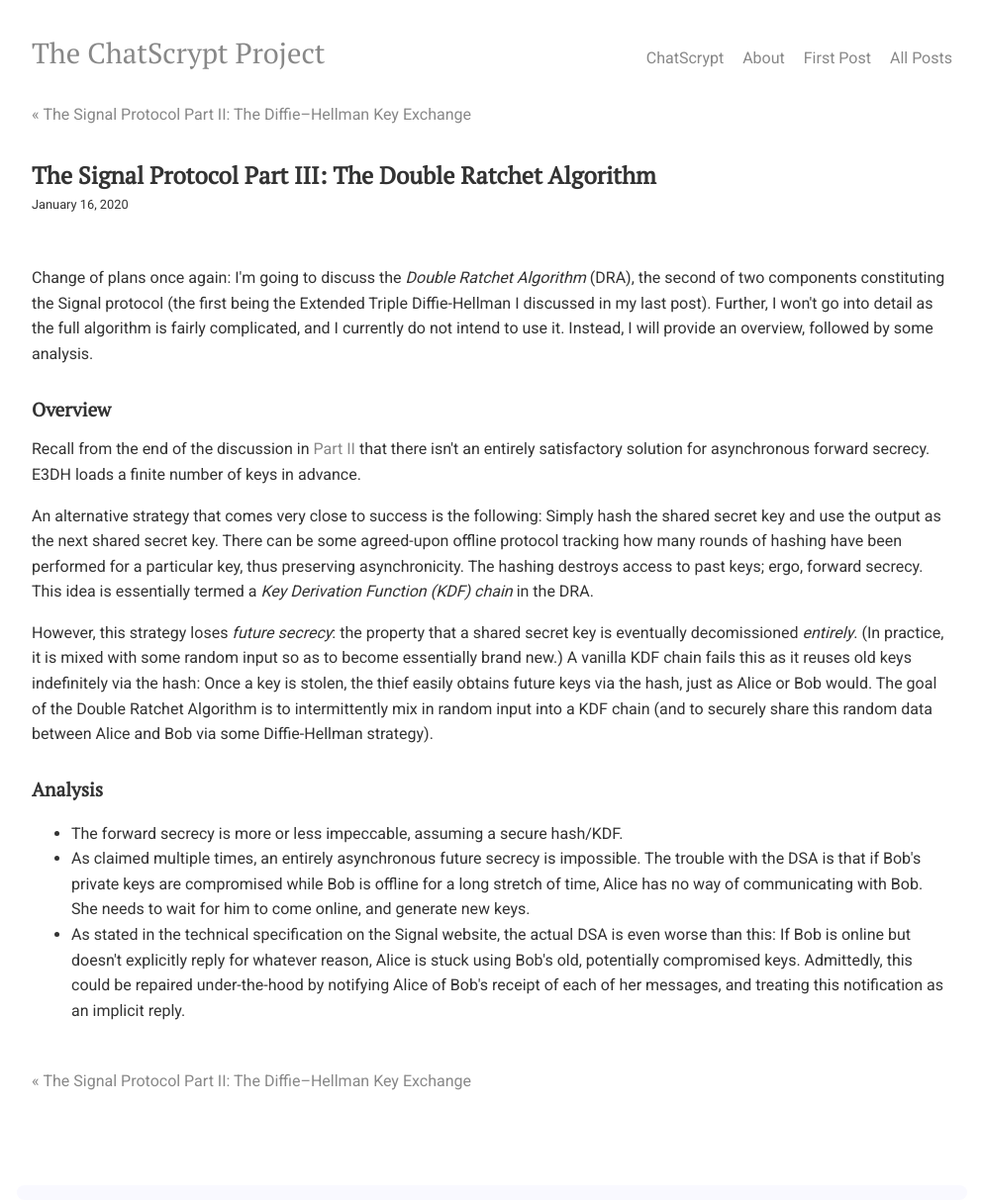
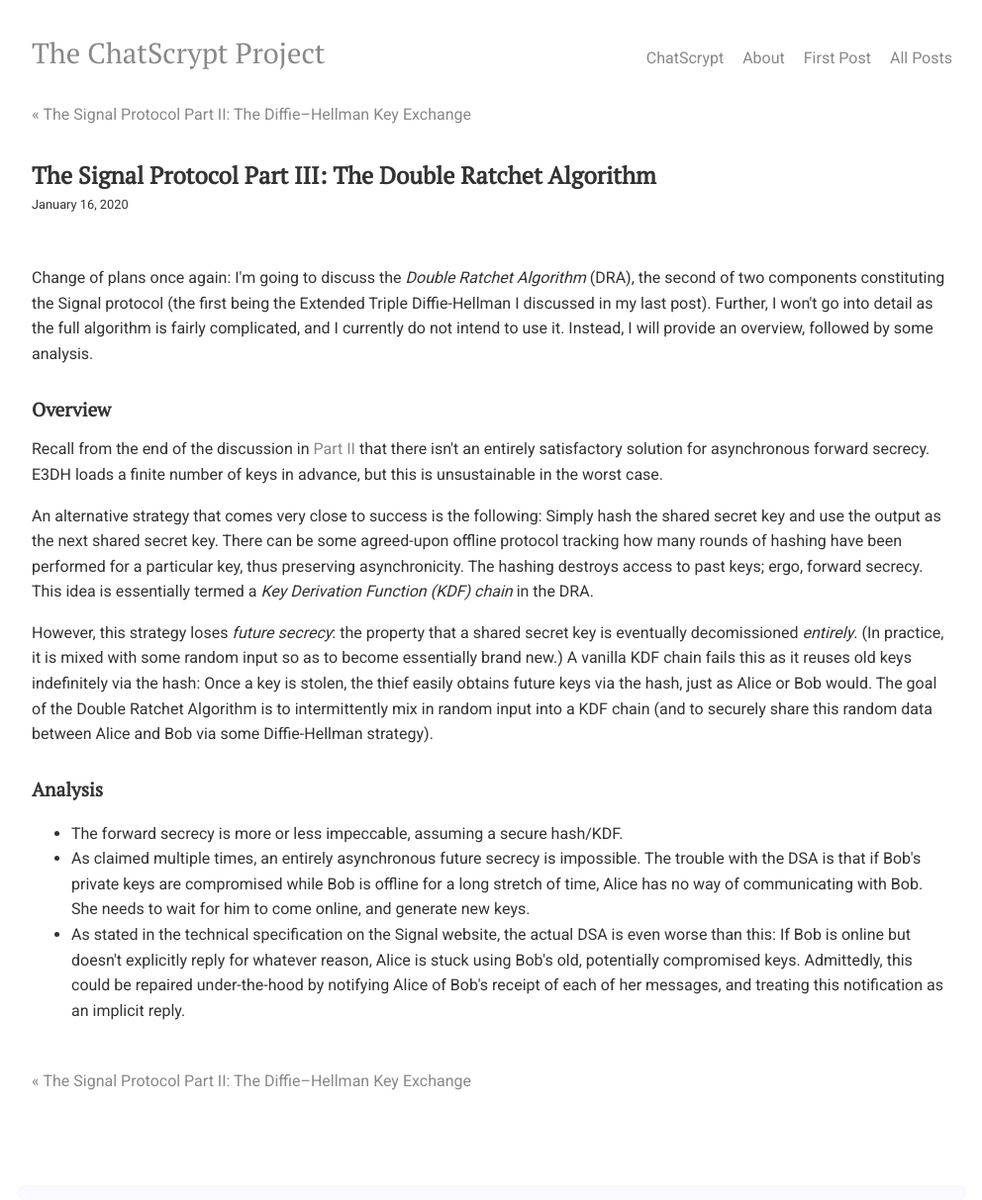
Before and after one commit to chatscrypt/chatscrypt.github.io, a Jekyll site: the page built from _posts/2020-01-16-the-signal-protocol-part-iii-the-double-ratchet-algorithm.html, in a window 1280 px wide. Shown: the whole page at 99% size, without its empty margins (143-1135 px from the left). Built offline with Jekyll 4.4.1, drawn with Linux system fonts in a browser that asks for light colours; comment, search, counter and statistics services are not loaded.

Commit message:
Update 2020-01-16-the-signal-protocol-part-iii-the-double-ratchet-algorithm.html

```diff
--- a/_posts/2020-01-16-the-signal-protocol-part-iii-the-double-ratchet-algorithm.html
+++ b/_posts/2020-01-16-the-signal-protocol-part-iii-the-double-ratchet-algorithm.html
@@ -11,7 +11,7 @@ Change of plans once again: I'm going to discuss the <i>Double Ratchet Algorithm
 <h2>Overview</h2>
 
 
-Recall from the end of the discussion in <a href="https://chatscrypt.github.io/2020/01/06/the-signal-protocol-part-ii-the-diffie-hellman-key-exchange">Part II</a> that there isn't an entirely satisfactory solution for asynchronous forward secrecy. E3DH loads a finite number of keys in advance.
+Recall from the end of the discussion in <a href="https://chatscrypt.github.io/2020/01/06/the-signal-protocol-part-ii-the-diffie-hellman-key-exchange">Part II</a> that there isn't an entirely satisfactory solution for asynchronous forward secrecy. E3DH loads a finite number of keys in advance, but this is unsustainable in the worst case.
 
 <p>An alternative strategy that comes very close to success is the following: Simply hash the shared secret key and use the output as the next shared secret key. There can be some agreed-upon offline protocol tracking how many rounds of hashing have been performed for a particular key, thus preserving asynchronicity. The hashing destroys access to past keys; ergo, forward secrecy. This idea is essentially termed a <i>Key Derivation Function (KDF) chain</i> in the DRA.
 
```
